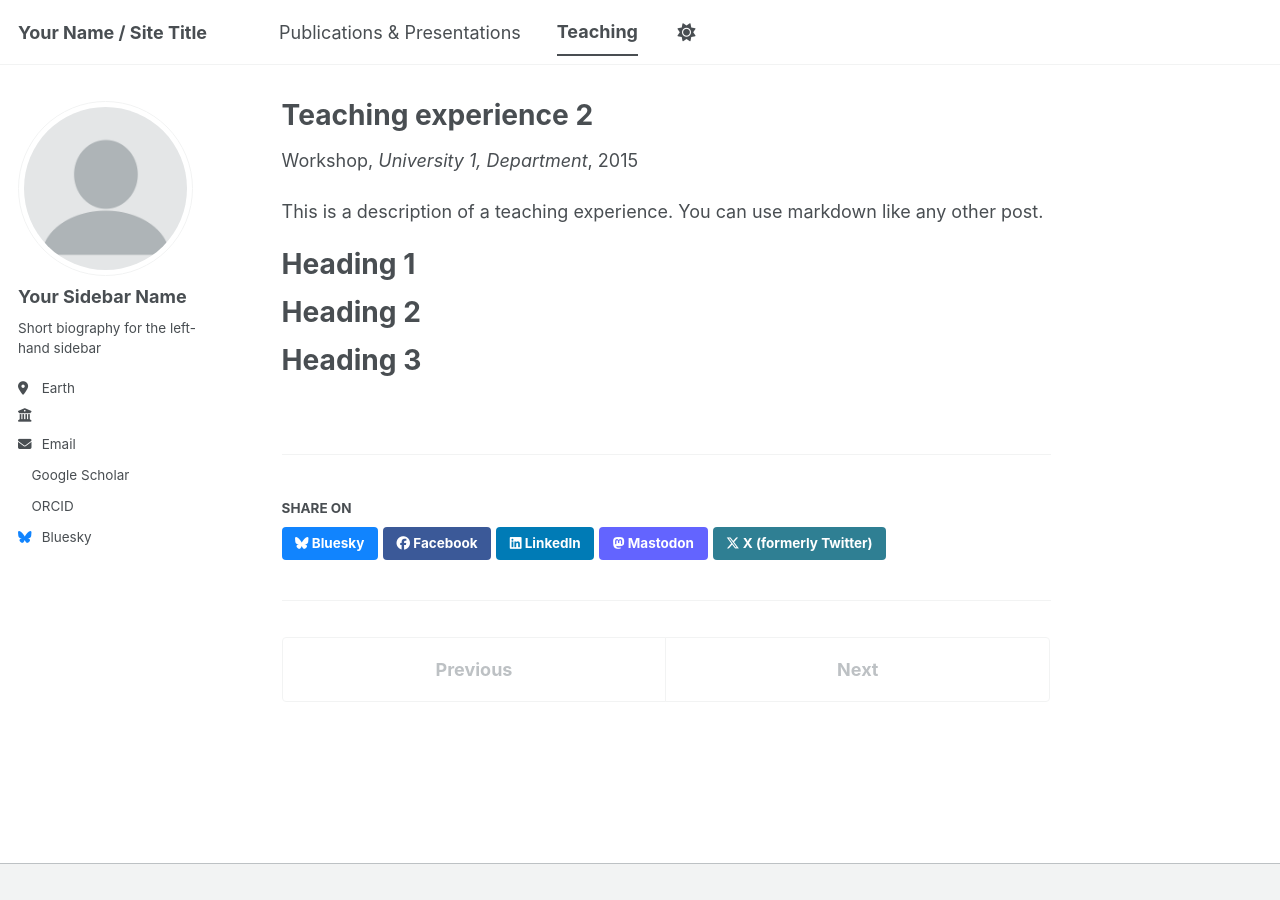
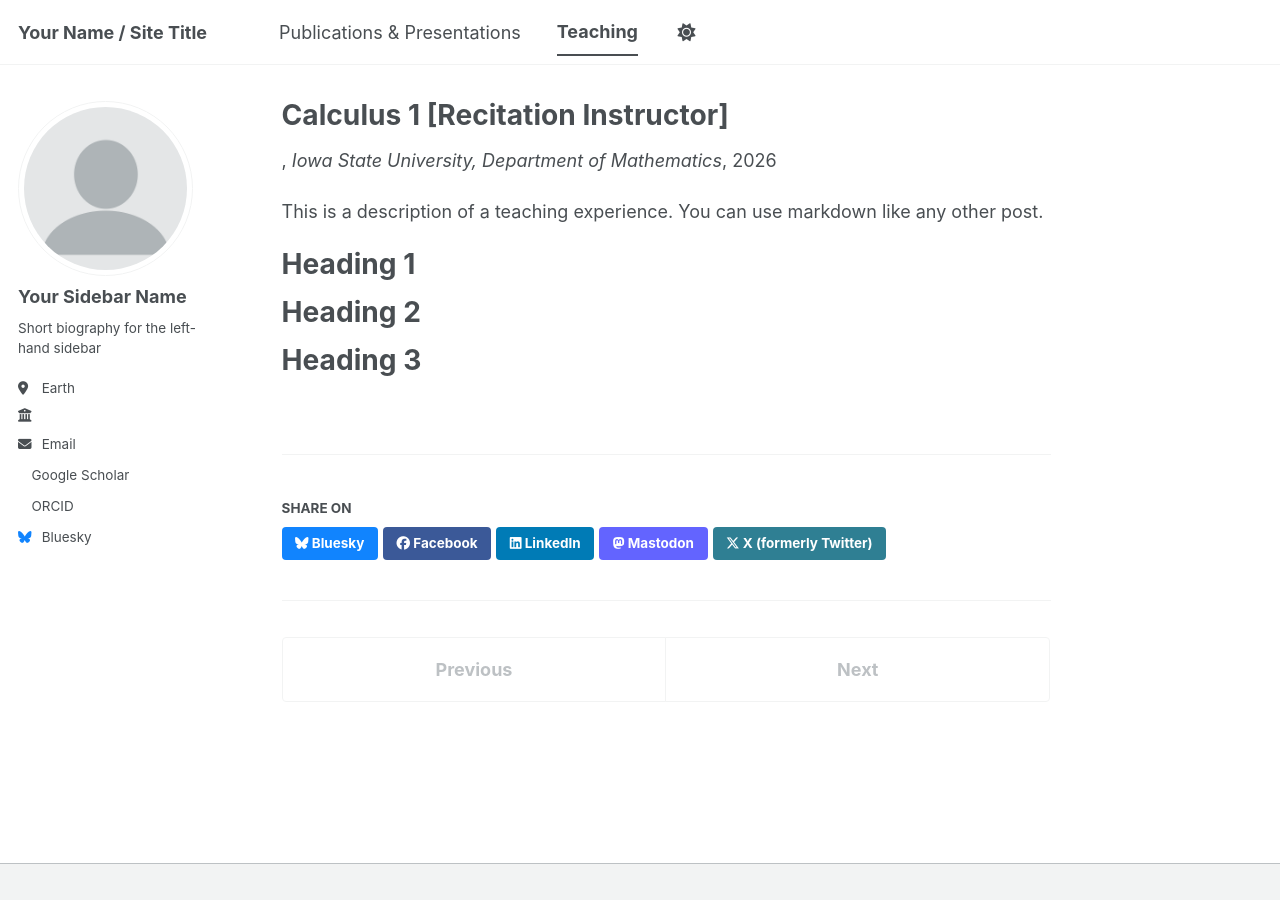
Before and after one commit to scolston/scolston.github.io, a Jekyll site: the page built from _teaching/2015-spring-teaching-2.md, in a window 1280 px wide. Built offline with Jekyll 4.4.1, drawn with Linux system fonts in a browser that asks for light colours; a style sheet for code colours, icons or effects is not loaded.

Commit message:
Update 2015-spring-teaching-2.md

```diff
--- a/_teaching/2015-spring-teaching-2.md
+++ b/_teaching/2015-spring-teaching-2.md
@@ -1,10 +1,10 @@
 ---
-title: "Teaching experience 2"
+title: "Calculus 1 [Recitation Instructor]"
 collection: teaching
-type: "Workshop"
-permalink: /teaching/2015-spring-teaching-1
-venue: "University 1, Department"
-date: 2015-01-01
+type: ""
+permalink: /teaching/2026spring
+venue: "Iowa State University, Department of Mathematics"
+date: 2026-01-01
 location: "City, Country"
 ---
 
```
